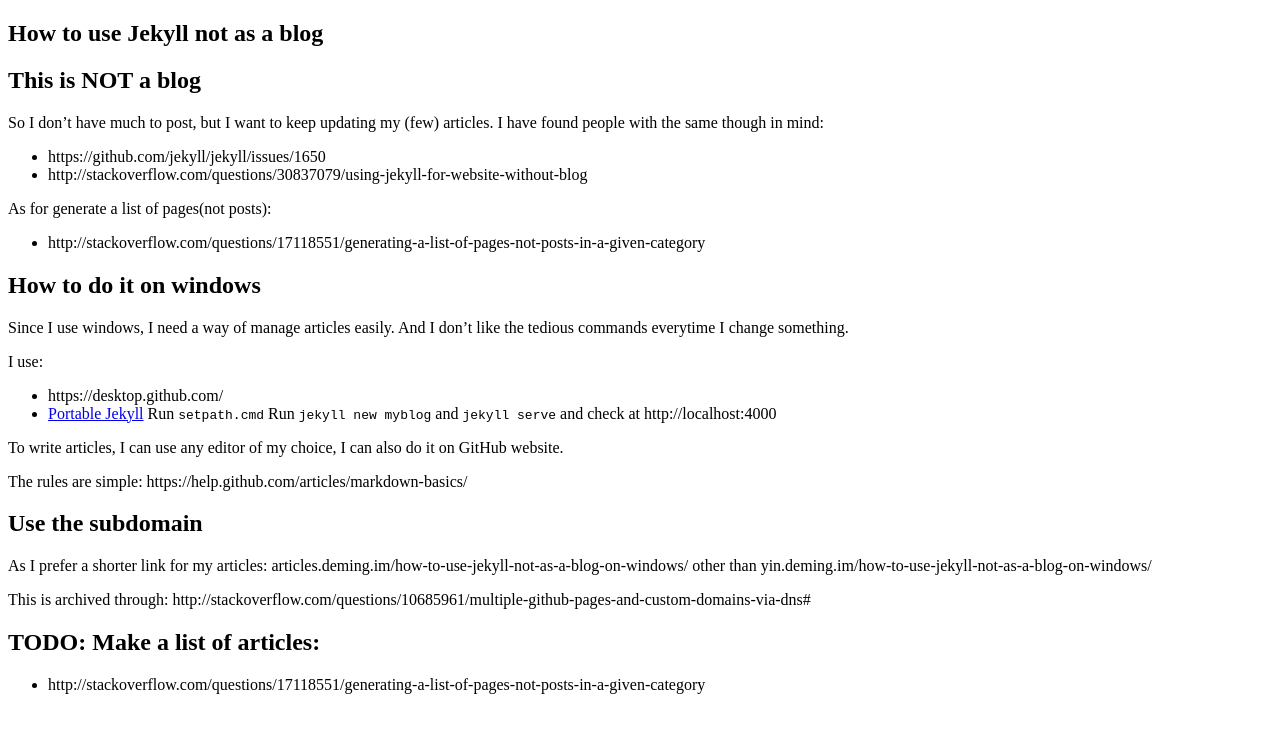
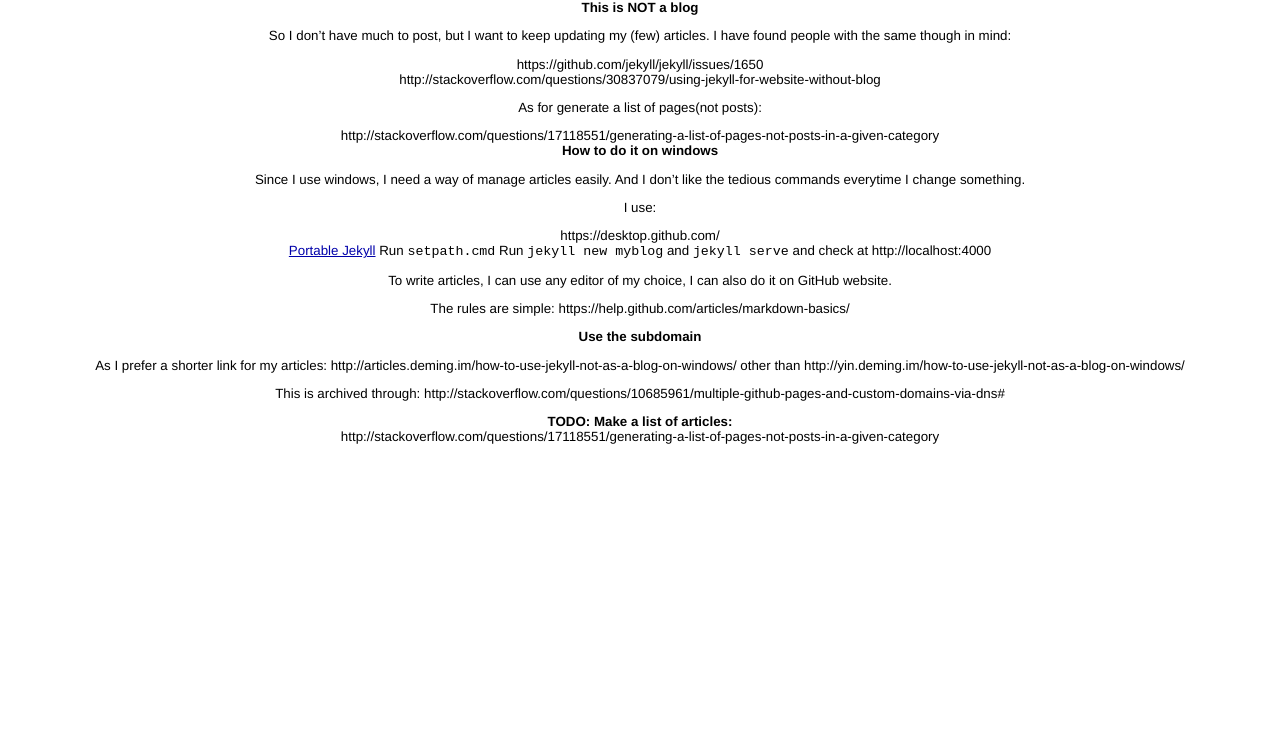
Before and after one commit to yindeming/articles, a Jekyll site: the page built from how-to-use-jekyll-not-as-a-blog-on-windows.md, in a window 1280 px wide. Shown: the top 733 px of the page. Built offline with Jekyll 4.4.1, drawn with Linux system fonts in a browser that asks for light colours; Markdown is read by kramdown in place of the engine named in the settings.

Commit message:
update css

```diff
--- a/_layouts/page.html
+++ b/_layouts/page.html
@@ -1,14 +1,6 @@
 ---
 layout: default
 ---
-<article class="post">
-
-  <header class="post-header">
-    <h1 class="post-title">{{ page.title }}</h1>
-  </header>
-
-  <div class="post-content">
-    {{ content }}
-  </div>
-
-</article>
+<div id="page">
+{{ content }}
+</div>
--- a/css/screen.css
+++ b/css/screen.css
@@ -1,199 +1,197 @@
+/*****************************************************************************/
+/*
 /* Common
-/* Global reset
-*
-  margin: 0
-  padding: 0
-/* HTML5 elements in IE
-/* https://github.com/paulirish/html5-boilerplate/blob/362d0b7/css/style.css#L35-37
-article, aside, details, figcaption, figure, footer, header, hgroup, menu, nav, section
-  display: block
-body
-  background-color: #fff
-  font: 13.34px helvetica, arial, clean, sans-serif
-  text-align: center
-  padding: 40px 20px 0 20px
-h1
-  line-height: 110%
-  font-size: 35px
-  font-family: 'Myriad Pro', Helvetica, Arial, sans-serif
-  margin-bottom: 20px
-  a
-    color: #000
-    &:visited
-      color: #000
-h2, h3, h4, h5
-  margin: 1.5em 0 0.8em 0
-h2
-  font-size: 18px
-h3, h4, h5, h6
-  font-size: 100%
-p
-  margin: 1em 0
-a
-  color: #00A
-  text-decoration: none
-  &:hover
-    color: #000
-    text-decoration: underline
-  &:visited
-    color: #A0A
-  img
-    border: 0
-table
-  font-size: inherit
-  font: 100%
-blockquote
-  margin: 10px 20px
-  font-style: italic
-/* Lists
-section.year
-  margin-bottom: 60px
-  &:last-child
-    margin-bottom: 0
-  h2.year
-    color: #888
-    float: left
-    margin: 0.2em 0 0 -3em
-    font-size: 250%
-  h3.month, h2.tag
-    margin-top: 0
-@media only screen and (max-width: 1200px)
-  section.year h2.year
-    float: none
-    margin: 1.5em 0 1.2em 0
-    &:first-child
-      margin-top: 0
-ul.posts
-  list-style-type: none
-  margin-bottom: 2em
-  li
-    line-height: 1.75em
-    time
-      font-weight: bold
-      color: #888
-      margin-right: 5px
-      .tag &
-        width: 6.5em
-        display: inline-block
-        text-align: right
+/*
+/*****************************************************************************/
+
+/* Global Reset */
+
+* {
+  margin: 0;
+  padding: 0;
+}
+
+html, body {
+  height: 100%;
+}
+
+body {
+  background-color: white;
+  font: 13.34px helvetica, arial, clean, sans-serif;
+  *font-size: small;
+  text-align: center;
+}
+
+h1, h2, h3, h4, h5, h6 {
+  font-size: 100%;
+}
+
+h1 {
+  margin-bottom: 1em;
+}
+
+p {
+  margin: 1em 0;
+}
+
+a {
+  color: #00a;
+}
+
+a:hover {
+  color: black;
+}
+
+a:visited {
+  color: #a0a;
+}
+
+table {
+  font-size: inherit;
+  font: 100%;
+}
+
+/*****************************************************************************/
+/*
+/* Home
+/*
+/*****************************************************************************/
+
+ul.posts {
+  list-style-type: none;
+  margin-bottom: 2em;
+}
+
+  ul.posts li {
+    line-height: 1.75em;
+  }
+
+  ul.posts span {
+    color: #aaa;
+    font-family: Monaco, "Courier New", monospace;
+    font-size: 80%;
+  }
+
+/*****************************************************************************/
+/*
 /* Site
-#site
-  font-size: 100%
-  text-align: left
-  line-height: 1.5em
-  width: 900px
-  margin: 0 auto 2em auto
-  aside
-    float: right
-    width: 260px
-    margin-right: 1em
-    margin-bottom: 45px
-    header
-      color: #DAA520
-      font-weight: bold
-      margin-bottom: 10px
-      font-size: 16px
-      text-align: center
-      a
-        color: #DAA520
-        &:hover
-          color: #000
-    #github, #tweets
-      margin-top: 45px
-    #github
-      text-align: center
-    #tweets
-      h2
-        margin-bottom: -5px
-      li
-        list-style-type: none
-        font-size: 12px
-        background: #eee
-        padding: 8px 10px
-        margin: 15px 0
-        &:after
-          content: ""
-          border: 8px solid transparent
-          border-top: 8px solid #eee
-          border-bottom: 0
-          width: 0
-          height: 0
-          display: block
-          margin: 5px 0 -15px 0
-  article
-    width: 550px
-    margin-left: 1em
-  footer
-    clear: both
-    margin: 80px 0 -5px 0
-    font-size: 80%
-    a
-      color: #8085C1
+/*
+/*****************************************************************************/
+
+.site {
+  font-size: 110%;
+  text-align: justify;
+  width: 40em;
+  margin: 3em auto 2em auto;
+  line-height: 1.5em;
+}
+
+.title {
+  color: #a00;
+  font-weight: bold;
+  margin-bottom: 2em;
+}
+
+  .site .title a {
+    color: #a00;
+    text-decoration: none;
+  }
+
+  .site .title a:hover {
+    color: black;
+  }
+
+  .site .title a.extra {
+    color: #aaa;
+    text-decoration: none;
+    margin-left: 1em;
+  }
+
+  .site .title a.extra:hover {
+    color: black;
+  }
+
+  .site .meta {
+    color: #aaa;
+  }
+
+  .site .footer {
+    font-size: 80%;
+    color: #666;
+    border-top: 4px solid #eee;
+    margin-top: 2em;
+    overflow: hidden;
+  }
+
+    .site .footer .contact {
+      float: left;
+      margin-right: 3em;
+    }
+
+      .site .footer .contact a {
+        color: #8085C1;
+      }
+
+    .site .footer .rss {
+      margin-top: 1.1em;
+      margin-right: -.2em;
+      float: right;
+    }
+
+      .site .footer .rss img {
+        border: 0;
+      }
+
+/*****************************************************************************/
+/*
 /* Posts
-#post
-  h1
-    margin-bottom: 0
-  .subtitle
-    color: #BBB
-    margin-top: 0
-    font-size: 13px
-    a
-      color: #777
-  .center
-    text-align: center
-  img.bordered
-    border: 1px solid #AAA
-  .updated
-    background: #FFFEEB
-    border: 1px solid #AAA
-    border-width: 1px 0
-    padding: 10px
-    margin: 20px 10px
-    h5
-      margin: 6px 0
-  /* standard
-  pre, code
-    font: 12px Monaco, sans-serif
-  pre
-    background-color: #eef
-    border: 1px solid #ddd
-    padding: 0.4em
-    margin: 20px 10px
-    overflow-x: auto
-    /* css-3
-    white-space: pre-wrap
-    /* Mozilla, since 1999
-    white-space: -moz-pre-wrap
-    /* Opera 4-6
-    white-space: -pre-wrap
-    /* Opera 7
-    white-space: -o-pre-wrap
-    /* Internet Explorer 5.5+
-    word-wrap: break-word
-    code
-      border: none
-  code
-    border: 1px solid #ddd
-    background-color: #eef
-    font-size: 95%
-    padding: 0 0.2em
-    &.kb
-      border-width: 2px
-      border-color: #dedede #bbb #bbb #dedede
-      -moz-border-radius: 5px
-      -webkit-border-radius: 5px
-      background: #EEE
-  /* terminal
-  pre.terminal
-    border: 1px solid black
-    background-color: #333
-    color: white
-    code
-      background-color: #333
-  #older_and_newer
-    margin-top: 30px
-    strong
-      width: 6em
-      display: inline-block
-      text-align: right
-      margin-right: 5px
+/*
+/*****************************************************************************/
+
+#post {
+
+}
+
+  /* standard */
+
+  #post pre {
+    border: 1px solid #ddd;
+    background-color: #eef;
+    padding: 0 .4em;
+  }
+
+  #post ul,
+  #post ol {
+    margin-left: 1.35em;
+  }
+
+  #post code {
+    border: 1px solid #ddd;
+    background-color: #eef;
+    font-size: 85%;
+    padding: 0 .2em;
+  }
+
+    #post pre code {
+      border: none;
+    }
+
+  /* terminal */
+
+  #post pre.terminal {
+    border: 1px solid black;
+    background-color: #333;
+    color: white;
+  }
+
+  #post pre.terminal code {
+    background-color: #333;
+  }
+
+#related {
+  margin-top: 2em;
+}
+
+  #related h2 {
+    margin-bottom: 1em;
+  }
--- a/how-to-use-jekyll-not-as-a-blog-on-windows.md
+++ b/how-to-use-jekyll-not-as-a-blog-on-windows.md
@@ -4,7 +4,7 @@
 permalink: /how-to-use-jekyll-not-as-a-blog-on-windows/
 ---
 
-## This is NOT a blog
+### This is NOT a blog
 
 So I don't have much to post, but I want to keep updating my (few) articles. I have found people with the same though in mind:
 - https://github.com/jekyll/jekyll/issues/1650
@@ -13,7 +13,7 @@
 As for generate a list of pages(not posts):
 - http://stackoverflow.com/questions/17118551/generating-a-list-of-pages-not-posts-in-a-given-category
 
-## How to do it on windows
+### How to do it on windows
 
 Since I use windows, I need a way of manage articles easily. And I don't like the tedious commands everytime I change something.
 
@@ -28,16 +28,16 @@
 The rules are simple:
 https://help.github.com/articles/markdown-basics/
 
-## Use the subdomain
+### Use the subdomain
 
 As I prefer a shorter link for my articles:
-articles.deming.im/how-to-use-jekyll-not-as-a-blog-on-windows/
+http://articles.deming.im/how-to-use-jekyll-not-as-a-blog-on-windows/
 other than
-yin.deming.im/how-to-use-jekyll-not-as-a-blog-on-windows/
+http://yin.deming.im/how-to-use-jekyll-not-as-a-blog-on-windows/
 
 This is archived through:
 http://stackoverflow.com/questions/10685961/multiple-github-pages-and-custom-domains-via-dns#
 
-## TODO: Make a list of articles:
+### TODO: Make a list of articles:
 
 - http://stackoverflow.com/questions/17118551/generating-a-list-of-pages-not-posts-in-a-given-category
```
